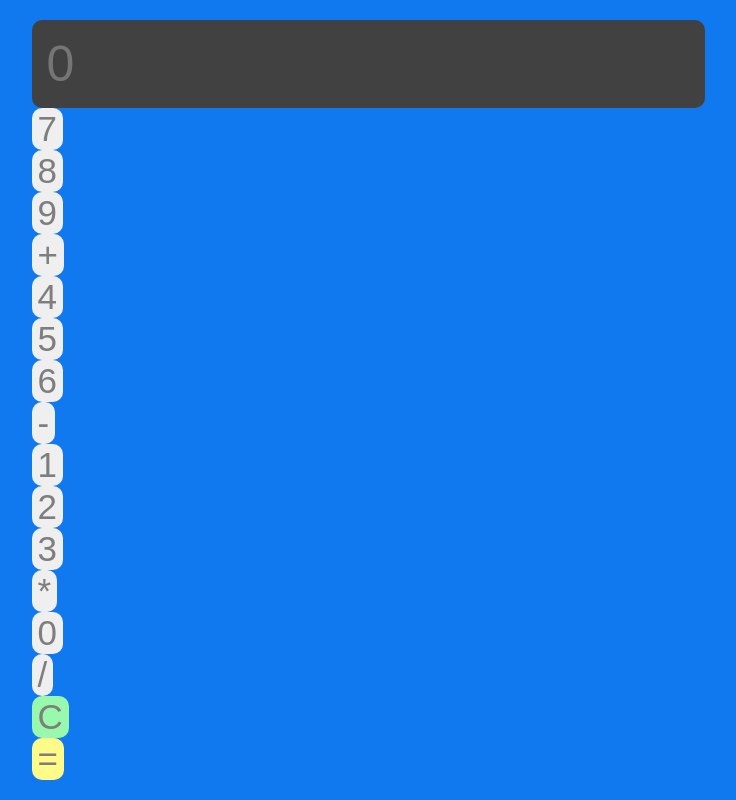
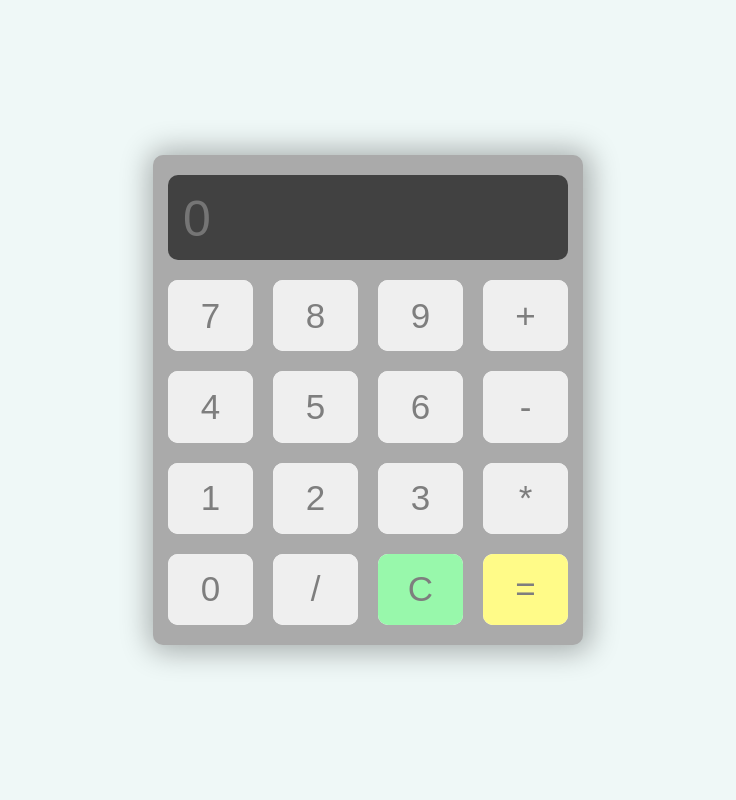
Before and after one commit to wrojas2/calculadora_19_02_2022, a plain HTML site: page index.html in a window 1280 px wide. Shown: the whole page, without its empty margins (272-1008 px from the left). Drawn offline with Linux system fonts and the light colour scheme.

Commit message:
AJUSTES_HTML_CSS_19_02_2022

```diff
--- a/index.html
+++ b/index.html
@@ -13,7 +13,7 @@
 </head>
 <body>
     <div class="content-body">
-      <div class="conten-calculator">
+      <div class="content-calculator">
           <div class="screen">
               <input type="text" placeholder="0" disabled id="screen-result">
           </div>
--- a/style.css
+++ b/style.css
@@ -3,7 +3,7 @@ body{
     padding: 0;
 }
 .content-body{
-    background-color: #1079f0;
+    background-color: #eff8f7;
     width: 100%;
     height: 100vh;
     display: flex;
@@ -42,6 +42,10 @@ body{
      width: 100%;
     }
 
+.btn-cal {
+    background-color: white;
+}
+
 .btn-cal-radius{
     border-radius: 10px;
 }
@@ -49,7 +53,7 @@ body{
 .btn-cal-radius > input{
     border: 0;
     height: 100%;
-    width: 100;
+    width: 100%;
     border-radius: 10px;
     outline: none;
     color: #7e7e7e;
@@ -78,5 +82,5 @@ body{
 .btn-equal :hover{
     transition-duration: 0.4s;
     background-color: #fffB59;
-    color: black;
+    color: rgb(14, 211, 24);
 }
```
